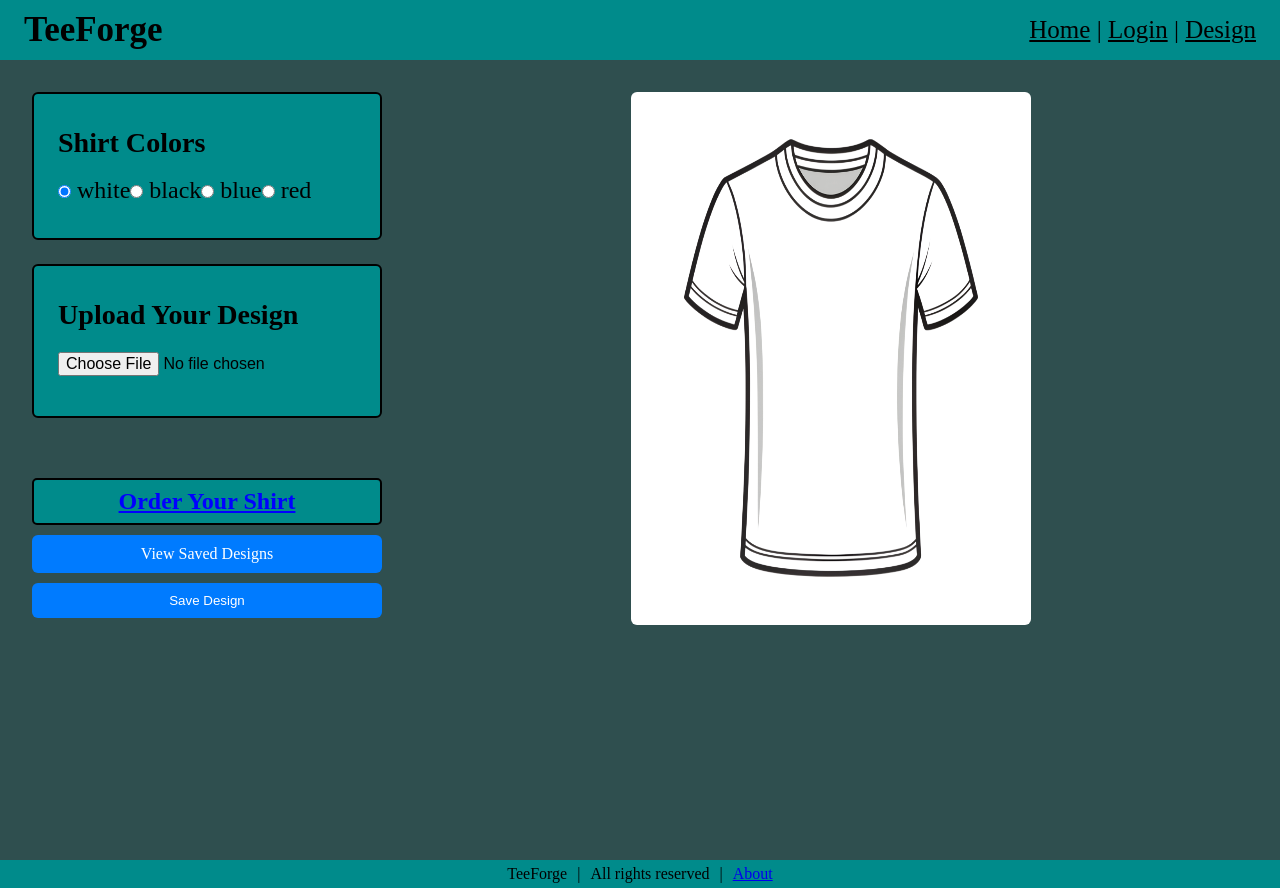
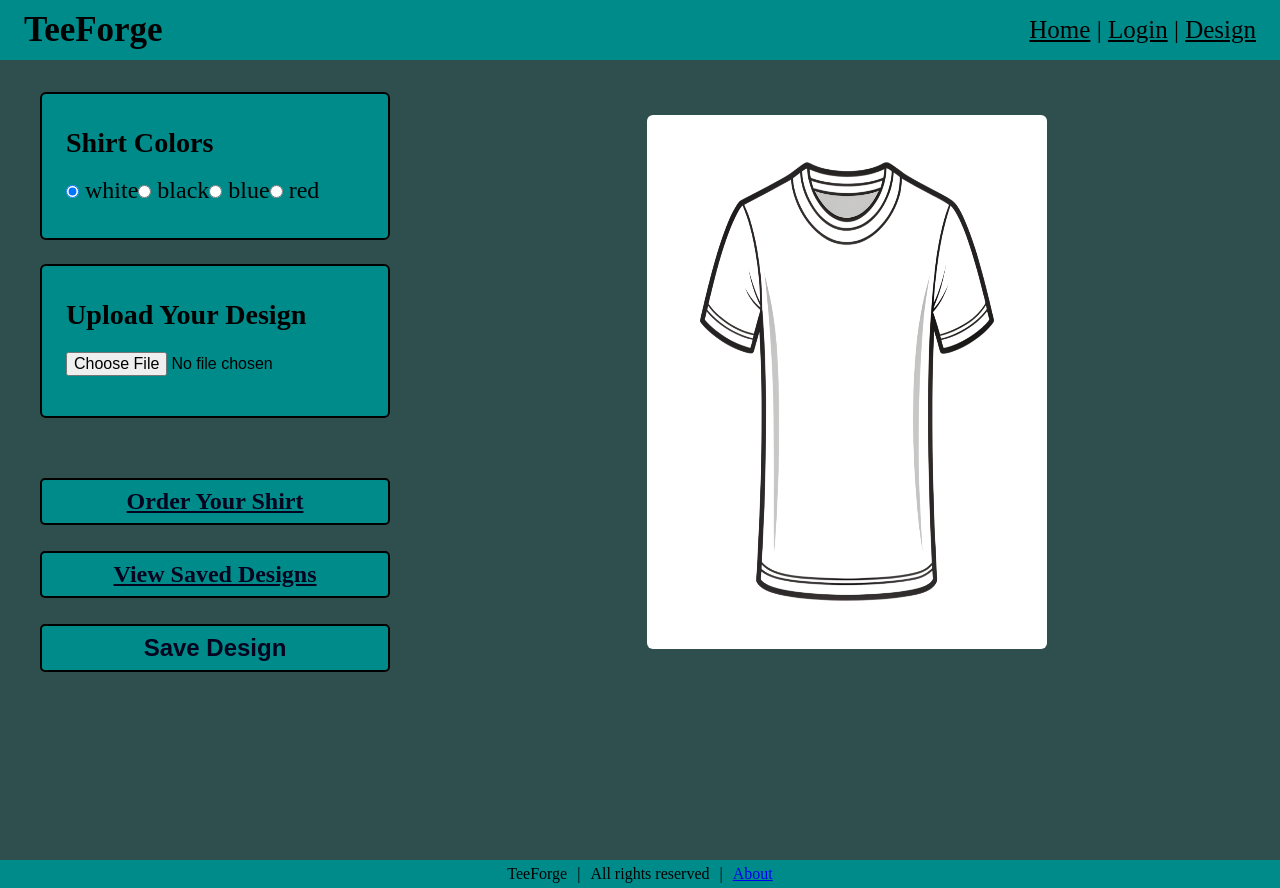
Before and after one commit to KingJepy/Unit-2-Final-Project-TeeForge, a React (Vite) app in the folder frontend/TeeForge Frontend/: page /design in a window 1280 px wide. Built offline with nearby package versions, Linux system fonts and the light colour scheme.

Commit message:
fixed how the message pop up shows up. making it next to where the design is saved

```diff
--- a/frontend/TeeForge Frontend/src/components/ShirtPreview.css
+++ b/frontend/TeeForge Frontend/src/components/ShirtPreview.css
@@ -12,12 +12,21 @@
   flex-wrap: wrap;
 }
 
+.panels-wrapper {
+  display: flex;
+  gap: 2rem;
+  justify-content: center;
+  width: 100%;
+  max-width: 1200px;
+}
+
 .left-panel {
   display: flex;
   flex-direction: column;
   flex: 1;
   max-width: 350px;
   gap: 1.5rem;
+  margin-right: 2rem;
 }
 
 .colors,
@@ -92,7 +101,7 @@ input[type="radio"] {
   margin-top: 1rem;
   padding: 0.5rem 1rem;
   background-color: darkcyan;
-  color: blue;
+  color: rgb(4, 4, 31);
   border-radius: 5px;
   border: 2px solid black;
   font-size: x-large;
@@ -140,6 +149,10 @@ input[type="radio"] {
   transform: translateX(-75%);
   z-index: 2;
   pointer-events: none;
+}
+
+.message-bottom {
+  align-self: center;
 }
 
 @media (max-width: 1024px) {
--- a/frontend/TeeForge Frontend/src/components/ShirtPreview.jsx
+++ b/frontend/TeeForge Frontend/src/components/ShirtPreview.jsx
@@ -171,9 +171,8 @@ function TShirtDesigner() {
 
   return (
     <div className="designer-container">
-      {message && (
-        <div className={`message ${messageType} fade-in`}>{message}</div>
-      )}
+
+      <div className="panels-wrapper">
 
         <div className="left-panel">
           <div className="colors">
@@ -195,22 +194,19 @@ function TShirtDesigner() {
             <h3>Upload Your Design</h3>
             <input type="file" accept="image/*" onChange={handleImageUpload} />
           </div>
-
           <div className="button-group">
-          <Link to="/orders" className="order-link">
-            Order Your Shirt
-          </Link>
-
-          <Link to="/saved-designs" className="view-saved-link">
-            View Saved Designs
-          </Link>
-
-          <button onClick={handleSaveDesign} className="save-design-btn">
+            {message && (
+              <div className={`message ${messageType} fade-in message-bottom`}>
+                {message}
+              </div>
+            )}
+            <Link to="/orders" className="order-link">Order Your Shirt</Link>
+            <Link to="/saved-designs" className="order-link">View Saved Designs</Link>
+            <button onClick={handleSaveDesign} className="order-link">
               {designId ? 'Update Design' : 'Save Design'}
             </button>
           </div>
         </div>
-
         <div className="shirt-preview">
           <div className="shirt-container">
             <div className={`shirt-background ${shirtColor}`}>
@@ -235,24 +231,12 @@ function TShirtDesigner() {
                     checkCenter(position.x, newWidth);
                   }}
                 >
-                <img
-                  src={uploadedImage}
-                  alt="Uploaded"
-                  className="design-preview"
-                  style={{
-                    width: '100%',
-                    height: '100%',
-                    objectFit: 'contain',
-                  }}
-                />
+                  <img src={uploadedImage} alt="Uploaded" className="design-preview" />
                 </Rnd>
               )}
             </div>
-          <img
-            src="/blank-shirt.png"
-            alt="blank-shirt"
-            className="shirt-outline"
-          />
+            <img src="/blank-shirt.png" alt="blank-shirt" className="shirt-outline" />
+          </div>
         </div>
       </div>
     </div>
```
Lines whose indentation alone changed are shown as unchanged.
